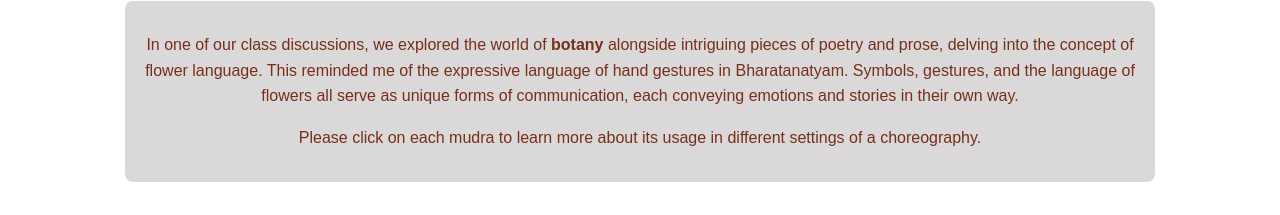
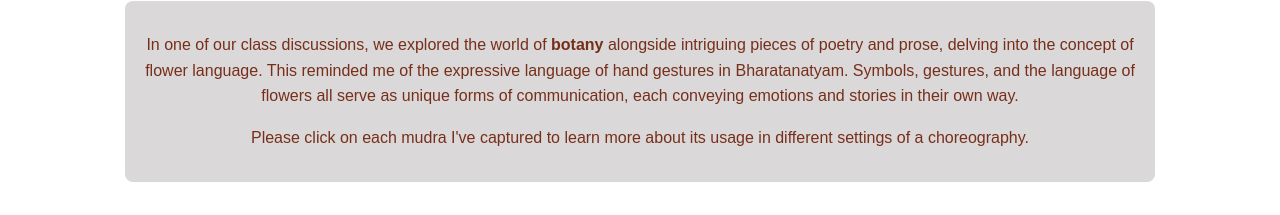
Before and after one commit to naumiaparanji/mudrawebsite, a React (Create React App) app in the folder mudraapp/: page /tutorial in a window 1280 px wide. Shown: the part 211-426 px from the top of the page. Built offline with nearby package versions, Linux system fonts and the light colour scheme.

Commit message:
smol cange

```diff
--- a/mudraapp/src/pages/Tutorial.js
+++ b/mudraapp/src/pages/Tutorial.js
@@ -45,7 +45,7 @@ const Tutorial = () => {
             <br></br>
             <section className="tutintro">
                 <p>In one of our class discussions, we explored the world of <strong>botany</strong> alongside intriguing pieces of poetry and prose, delving into the concept of flower language. This reminded me of the expressive language of hand gestures in Bharatanatyam. Symbols, gestures, and the language of flowers all serve as unique forms of communication, each conveying emotions and stories in their own way.</p>
-                <p>Please click on each mudra to learn more about its usage in different settings of a choreography.</p>
+                <p>Please click on each mudra I've captured to learn more about its usage in different settings of a choreography.</p>
             </section>
             <div className="mudra-grid">
                 {mudras.map((mudra, index) => (
```
